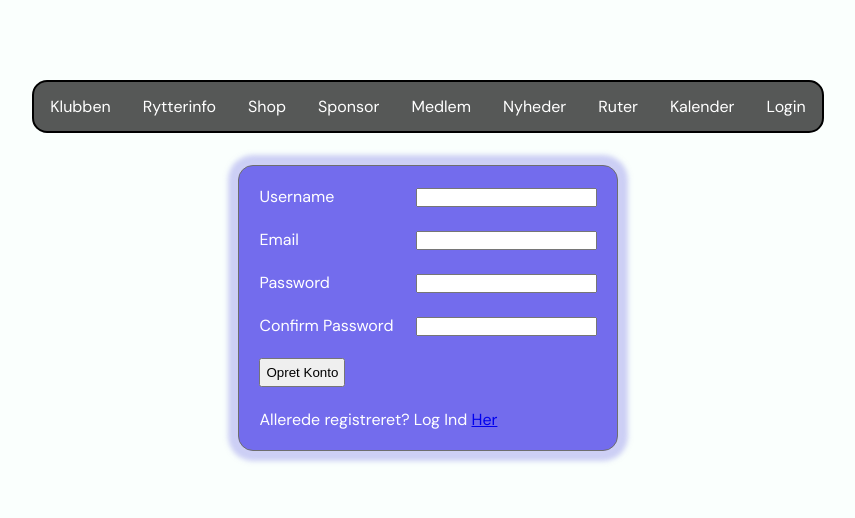
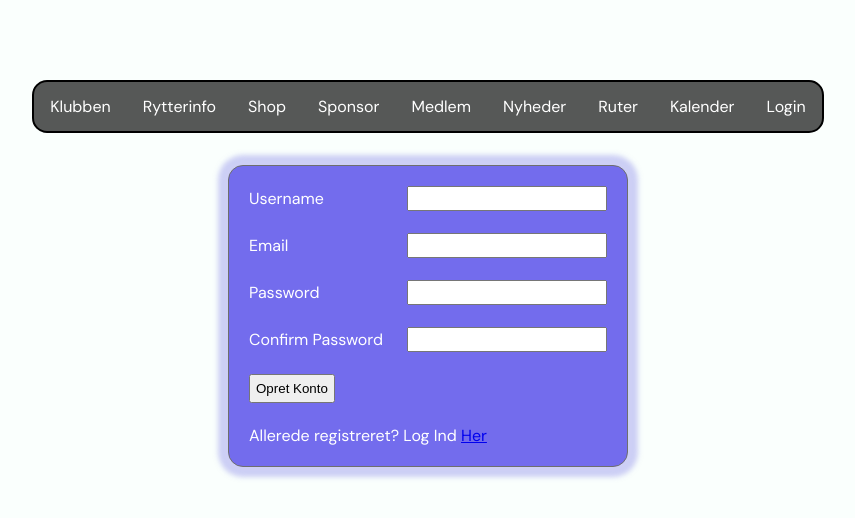
Before and after one commit to sondrebrubakken/P2Program, a Flask app: page /register in a window 1280 px wide. Shown: the top 518 px of the page, without its empty margins (212-1067 px from the left). Run offline with Flask 2, Linux system fonts and the light colour scheme.

Commit message:
version 3.3 - inputfelt float:right;

```diff
--- /dev/null
+++ b/aacr/static/login.css
@@ -0,0 +1,4 @@
+#username, #password{
+    width:200px;
+    height: 25px;
+}
--- a/aacr/static/register.css
+++ b/aacr/static/register.css
@@ -20,4 +20,14 @@ table{
     -webkit-box-shadow: 0px 0px 5px 10px rgba(159,159,237,0.5);
     -moz-box-shadow: 0px 0px 5px 10px rgba(159,159,237,0.5);
     box-shadow: 0px 0px 5px 10px rgba(159,159,237,0.5);
+    width: 400px;
 }
+
+#email, #password_confirm{
+    width:200px;
+    height: 25px;
+}
+
+.second_column{
+    float: right;
+}
--- a/aacr/templates/index.html
+++ b/aacr/templates/index.html
@@ -8,6 +8,7 @@
     <link rel="stylesheet" href="../static/style.css">
     <link rel="stylesheet" href="../static/routes.css">
     <link rel="stylesheet" href="../static/register.css">
+    <link rel="stylesheet" href="../static/login.css">
     <!--<link href="https://cdn.jsdelivr.net/npm/bootstrap@5.1.3/dist/css/bootstrap.min.css" rel="stylesheet" integrity="sha384-1BmE4kWBq78iYhFldvKuhfTAU6auU8tT94WrHftjDbrCEXSU1oBoqyl2QvZ6jIW3" crossorigin="anonymous">-->
 </head>
 <body>
--- a/aacr/templates/login.html
+++ b/aacr/templates/login.html
@@ -8,13 +8,13 @@
                     <tr>
                         <div class="username">
                             <td>{{ form.username.label() }}</td>
-                            <td>{{ form.username() }}</td>
+                            <td class="second_column">{{ form.username() }}</td>
                         </div>
                     </tr>
                     <tr>
                         <div class="password">
                             <td>{{ form.password.label() }}</td>
-                            <td>{{ form.password() }}</td>
+                            <td class="second_column">{{ form.password() }}</td>
                         </div>
                     </tr>
                     <tr>
--- a/aacr/templates/register.html
+++ b/aacr/templates/register.html
@@ -8,25 +8,25 @@
                     <tr>
                         <div class="username">
                             <td>{{ form.username.label() }}</td>
-                            <td>{{ form.username() }}</td>
+                            <td class="second_column">{{ form.username() }}</td>
                         </div>
                     </tr>
                     <tr>
                         <div class="email">
                             <td>{{ form.email.label() }}</td>
-                            <td>{{ form.email() }}</td>
+                            <td class="second_column">{{ form.email() }}</td>
                         </div>
                     </tr>
                     <tr>
                         <div class="password">
                             <td>{{ form.password.label() }}</td>
-                            <td>{{ form.password() }}</td>
+                            <td class="second_column">{{ form.password() }}</td>
                         </div>
                     </tr>
                     <tr>
                         <div class="password_confirm">
                             <td>{{ form.password_confirm.label() }}</td>
-                            <td>{{ form.password_confirm() }}</td>
+                            <td class="second_column">{{ form.password_confirm() }}</td>
                         </div>
                     </tr>
                     <tr>
```
